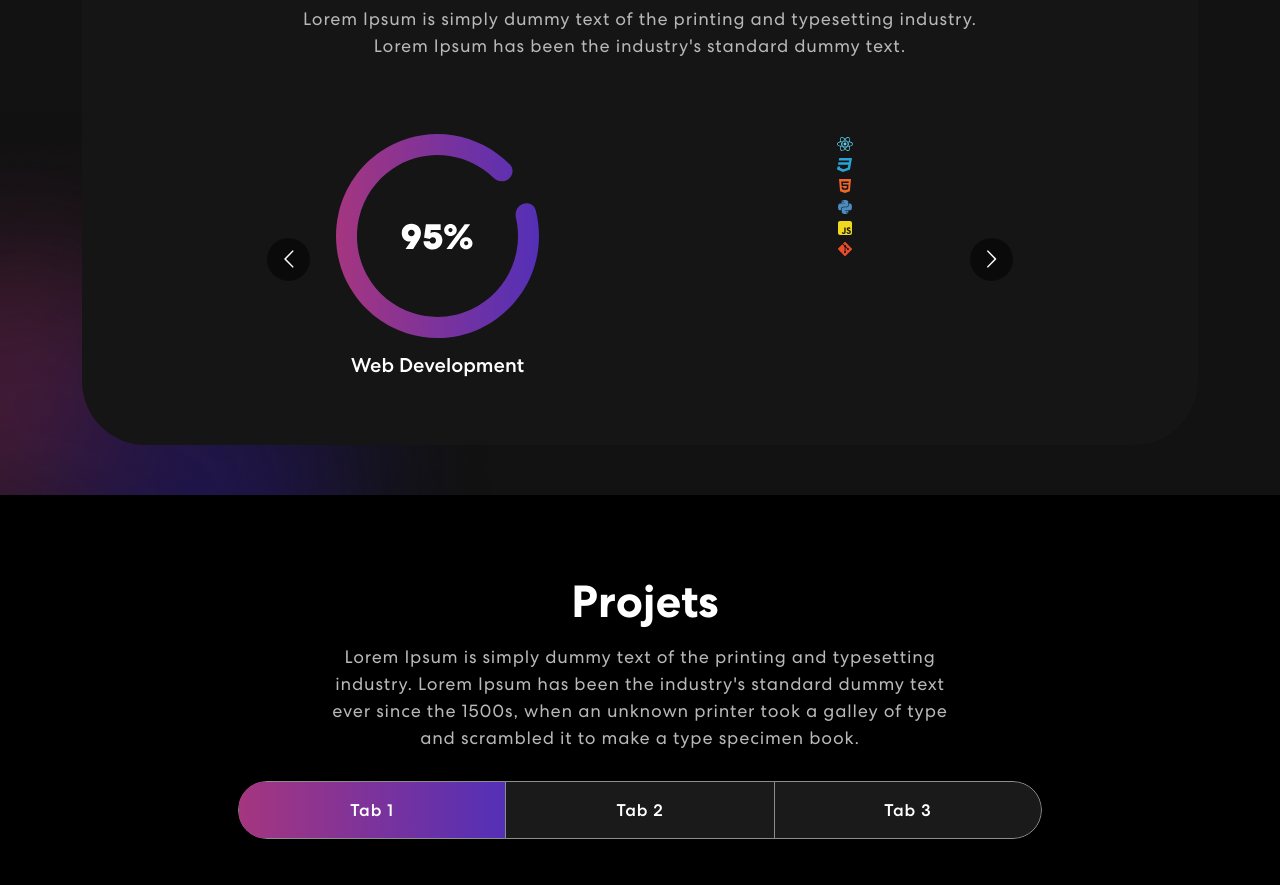
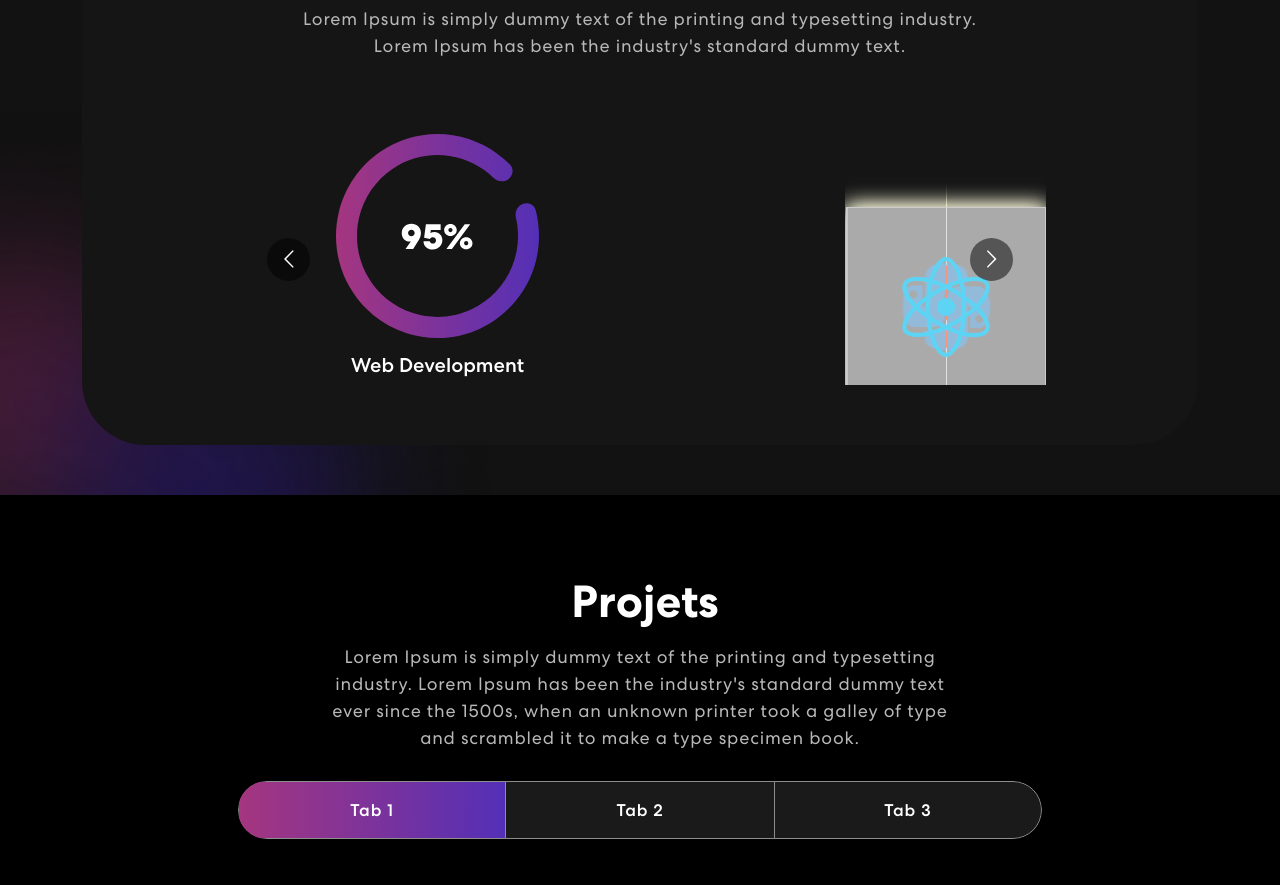
Before and after one commit to robel16/portfolio, a React (Create React App) app: page / in a window 1280 px wide. Shown: the part 900-1785 px from the top of the page. Built offline with nearby package versions, Linux system fonts and the light colour scheme.

Commit message:
animation added to the skill component

```diff
--- a/src/App.scss
+++ b/src/App.scss
@@ -622,3 +622,5 @@ nav.navbar .navbar-toggler[aria-expanded="true"] .navbar-toggler-icon {
   letter-spacing: 0.5px;
   margin-top: 20px;
 }
+
+//animatedcss
--- a/src/components/SkillAnimated/SkillAnimated.jsx
+++ b/src/components/SkillAnimated/SkillAnimated.js
@@ -1,22 +1,22 @@
 import { faCss3, faGitAlt, faHtml5, faJsSquare, faPython, faReact } from '@fortawesome/free-brands-svg-icons'
 import { FontAwesomeIcon } from '@fortawesome/react-fontawesome'
-
+import './index.scss'
 
 const SkillAnimated=()=> {
   return (
     <div className='stage-cube-cont'>
         <div className='cubespinner'>
             <div className='face1'>
-                <FontAwesomeIcon icon={faReact} color="#5ED4F4"/>
+                <FontAwesomeIcon icon={faPython} color="#4B8BBE"/>
             </div>
             <div className='face2'>
+                <FontAwesomeIcon  icon={faHtml5} color="#F06529"/>
+            </div>
+            <div className='face3'>
                 <FontAwesomeIcon icon={faCss3} color="#28A4D9"/>
             </div>
-            <div className='face3'>
-                <FontAwesomeIcon icon={faHtml5} color="#F06529"/>
-            </div>
             <div className='face4'>
-                <FontAwesomeIcon icon={faPython} color="#4B8BBE"/>
+                <FontAwesomeIcon  icon={faReact} color="#5ED4F4"/>
             </div>
             <div className='face5'>
                 <FontAwesomeIcon icon={faJsSquare} color="#EFD81D"/>
--- a/src/components/SkillAnimated/Skill.scss
+++ b/src/components/SkillAnimated/index.scss
@@ -16,13 +16,13 @@
     transform-style: preserve-3d;
     transform-origin: 100px 100px 0;
     margin-left: calc(50% - 100px);
-}
-div{
+    div{
     position: absolute;
     width: 200px;
     height: 200px;
     border: 1px solid #ccc;
     background: rgba(255,255,255,0.4);
+
     font-size: 100px;
     display: flex;
     justify-content: center;
@@ -33,20 +33,22 @@ div{
     transform: translateZ(100px);
 }
 .face2{
-    transform: rotateY(90px) translateZ(100px);
+    transform: rotateY( 90deg) translateZ(100px);
 }
 .face3{
-    transform: translateZ(100px) rotateY(90px) rotateX(90deg) ;
+    transform: translateZ(100px) rotateY(90deg) rotateX(90deg) ;
 }
 .face4{
     transform: translateZ(100px) rotateY(180px) rotateZ(90deg);
 }
 .face5{
-    transform: translateZ(100px) rotateY(-90px) rotateZ(90deg);
+    transform: translateZ(100px) rotateY(-90deg) rotateZ(90deg);
 }
 .face6{
-    transform: translateZ(100px) rotateY(-90px);
-}
+    transform: translateZ(100px) rotatex(-90deg);
+}}
+
+
 
 @keyframes spincube{
     from,
```
Also changed, not shown: src/components/AnimatedLetters/Animated.scss (line endings or trailing spaces).
